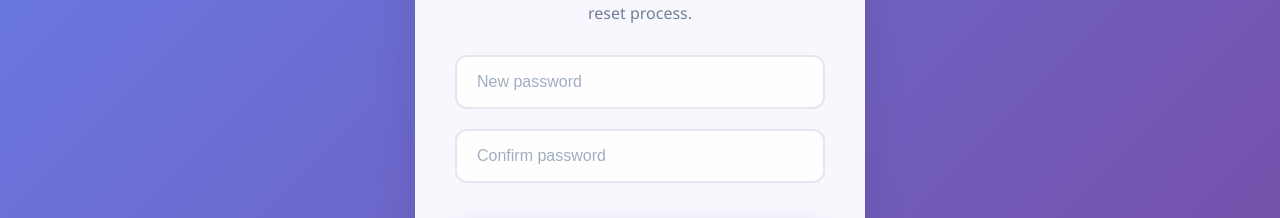
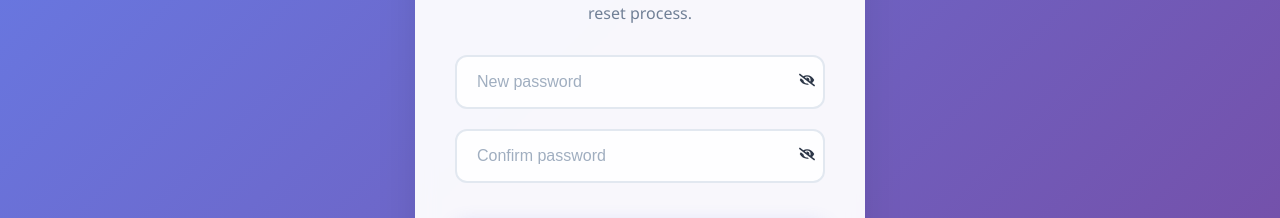
Before and after one commit to Shreya657/authF, a React (Vite) app: page /reset-password/1 in a window 1280 px wide. Shown: the part 324-542 px from the top of the page. Built offline with nearby package versions, Linux system fonts and the light colour scheme; no server answers.

Commit message:
added passowrd eyes and error msg

```diff
--- a/package.json
+++ b/package.json
@@ -14,6 +14,7 @@
     "axios": "^1.11.0",
     "react": "^19.1.0",
     "react-dom": "^19.1.0",
+    "react-icons": "^5.5.0",
     "react-router-dom": "^7.7.1"
   },
   "devDependencies": {
--- a/src/components/Login.jsx
+++ b/src/components/Login.jsx
@@ -4,17 +4,24 @@ import api from '../utils/api'
 import { GoogleLogin } from '@react-oauth/google'
 import axios from "axios"
 import './Login.css'
+import { FaEye, FaEyeSlash } from 'react-icons/fa';
+
 
 
 const Login = () => {
 
   const navigate=useNavigate()
+    const[showPassword,setShowPassword]=useState(false);
+
   const[input,setInput]=useState({identifier:'',password:''})
   const[loading,setLoading]=useState(false)
   const[error,setError]=useState('')
   const handleChange=(e)=>{
     setInput({...input,[e.target.name]:e.target.value})
   }
+  const toggleEye=()=>{
+  setShowPassword((prev)=>!prev);
+}
 
   const handleLogin=async(e)=>{
     e.preventDefault();
@@ -70,7 +77,7 @@ const Login = () => {
       <form class="form-container" onSubmit={handleLogin}>
         <div class="input-group">
         <input  class="form-input"
-          type="email"
+          type="text"
           name="identifier"
           placeholder="Enter email or username"
           value={input.identifier}
@@ -79,13 +86,24 @@ const Login = () => {
         /></div>
        <div class="input-group">
         <input  class="form-input"
-          type="password"
+            type={showPassword ? "text": "password"}
           name="password"
           placeholder="Enter password"
           value={input.password}
           onChange={handleChange}
           required
-        /> </div>
+        />  <span
+                onClick={toggleEye}
+                style={{
+                  position: 'absolute',
+                  right: '10px',
+                  top: '50%',
+                  transform: 'translateY(-50%)',
+                  cursor: 'pointer'
+                }}
+              >
+                {showPassword ? <FaEye />: <FaEyeSlash/>}
+              </span></div>
          <div class="forgot-password-container">
         <Link  class="forgot-password-link" to="/forgot-password">forgot password</Link>
         </div>
--- a/src/components/Register.jsx
+++ b/src/components/Register.jsx
@@ -4,14 +4,20 @@ import { useNavigate } from 'react-router-dom'
 import api from '../utils/api'
 import { GoogleLogin } from '@react-oauth/google'
 import './Register.css'
+import { FaEye, FaEyeSlash } from 'react-icons/fa';
 
 const Register = () => {
+  const[showPassword,setShowPassword]=useState(false);
   const navigate=useNavigate()
 const[formData,setFormData]=useState({username:'',email:'',password:''})
 const[loading,setLoading]=useState(false)
 const[error,setError]=useState('')
 const[message,setMessage]=useState('')
 const[isRegistered,setIsRegistered]=useState(false)
+
+const toggleEye=()=>{
+  setShowPassword((prev)=>!prev);
+}
 
 
 const handleChange=(e)=>{
@@ -97,11 +103,25 @@ const handleGoogleLogin = async () => {
 
          <div class="input-group">
           <input   class="form-input"  name="password"
-          type="password"
+          type={showPassword ? "password": "text"}
           placeholder="Password"
           value={formData.password}
           onChange={handleChange}
-          required/></div>
+          required/>
+
+           <span
+        onClick={toggleEye}
+        style={{
+          position: 'absolute',
+          right: '10px',
+          top: '50%',
+          transform: 'translateY(-50%)',
+          cursor: 'pointer'
+        }}
+      >
+        {showPassword ? <FaEyeSlash/> : <FaEye />}
+      </span>
+          </div>
 
           <button  class="submit-btn" type='submit' disabled={loading || isRegistered}>{loading?'registering..':'register'}</button>
          {/* <p>{message}</p> */}
--- a/src/components/ResetPassword.jsx
+++ b/src/components/ResetPassword.jsx
@@ -2,6 +2,8 @@ import { useState } from 'react';
 import { useParams, useNavigate } from 'react-router-dom';
 import api from '../utils/api';
 import './ResetPassword.css'
+import { FaEye, FaEyeSlash } from 'react-icons/fa';
+
 
 const ResetPassword = () => {
   const { token } = useParams();
@@ -10,6 +12,12 @@ const ResetPassword = () => {
   const [confirmPassword, setConfirmPassword] = useState('');
   const [message, setMessage] = useState('');
   const [error, setError] = useState('');
+      const[showPassword,setShowPassword]=useState(false);
+
+
+ const toggleEye=()=>{
+  setShowPassword((prev)=>!prev);
+}
 
   const handleReset = async (e) => {
     e.preventDefault();
@@ -52,12 +60,23 @@ const ResetPassword = () => {
          <form  class="form-container" onSubmit={handleReset}>
          <div class="input-group">
       <input  class="form-input"
-        type="password"
+         type={showPassword ? "text": "password"}
         placeholder="New password"
         value={newPassword}
         onChange={(e) => setNewPassword(e.target.value)}
         required
-      />
+      />  <span
+                      onClick={toggleEye}
+                      style={{
+                        position: 'absolute',
+                        right: '10px',
+                        top: '50%',
+                        transform: 'translateY(-50%)',
+                        cursor: 'pointer'
+                      }}
+                    >
+                      {showPassword ? <FaEye />: <FaEyeSlash/>}
+                    </span>
         <div class="password-strength" id="passwordStrength" style={{display:"none"}}>
                     <div class="strength-bar">
                         <div class="strength-fill" id="strengthFill"></div>
@@ -68,12 +87,23 @@ const ResetPassword = () => {
       </div>
       <div class="input-group">
       <input  class="form-input"
-        type="password"
+         type={showPassword ? "text": "password"}
         placeholder="Confirm password"
         value={confirmPassword}
         onChange={(e) => setConfirmPassword(e.target.value)}
         required
-      />
+      /> <span
+                      onClick={toggleEye}
+                      style={{
+                        position: 'absolute',
+                        right: '10px',
+                        top: '50%',
+                        transform: 'translateY(-50%)',
+                        cursor: 'pointer'
+                      }}
+                    >
+                      {showPassword ? <FaEye />: <FaEyeSlash/>}
+                    </span>
        <div class="password-match" id="passwordMatch" style={{display:"none"}}></div>
       </div>
       <button  class="submit-btn" type="submit">
```
Also changed, not shown: 1 other file (tests, documents, lock files or other folders).
